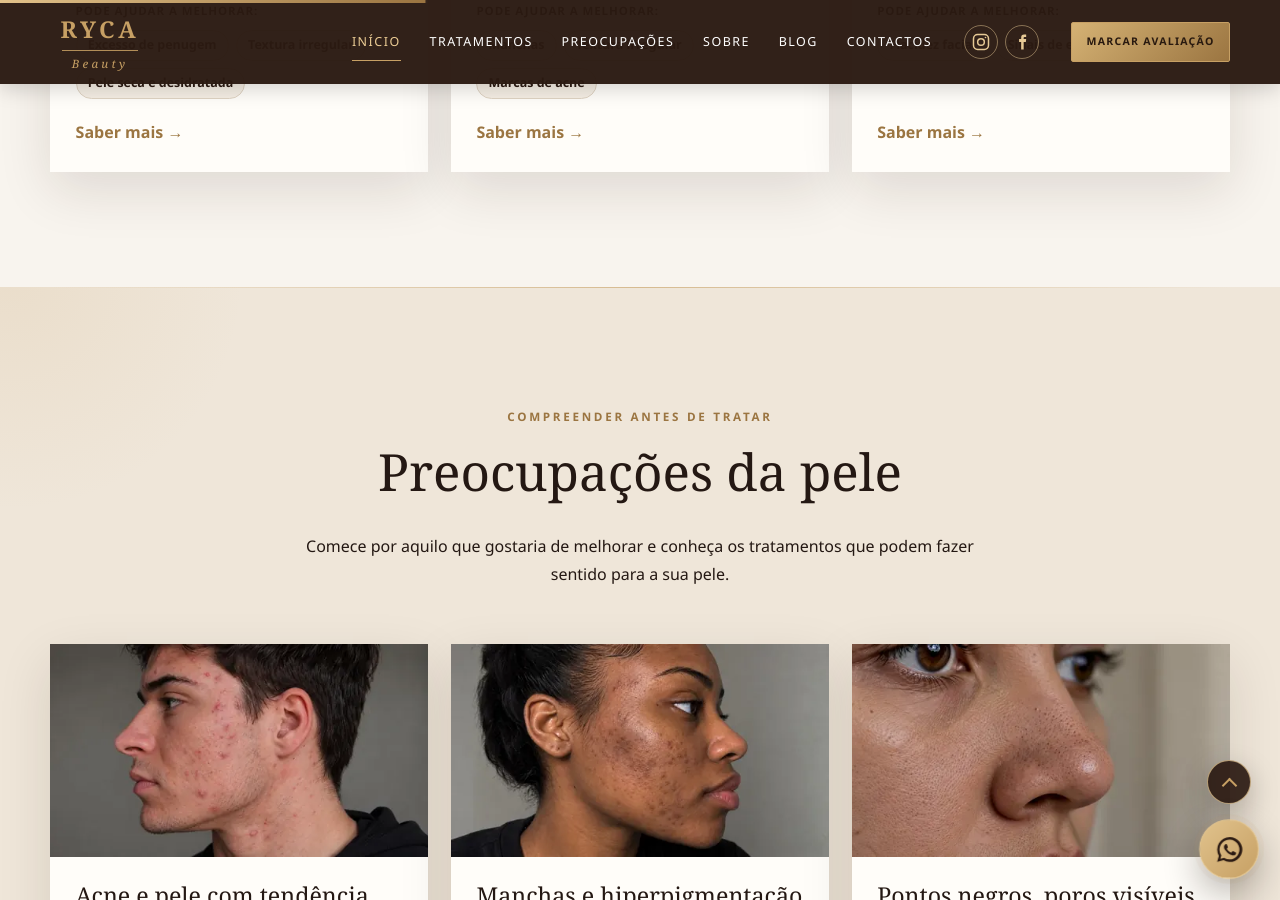
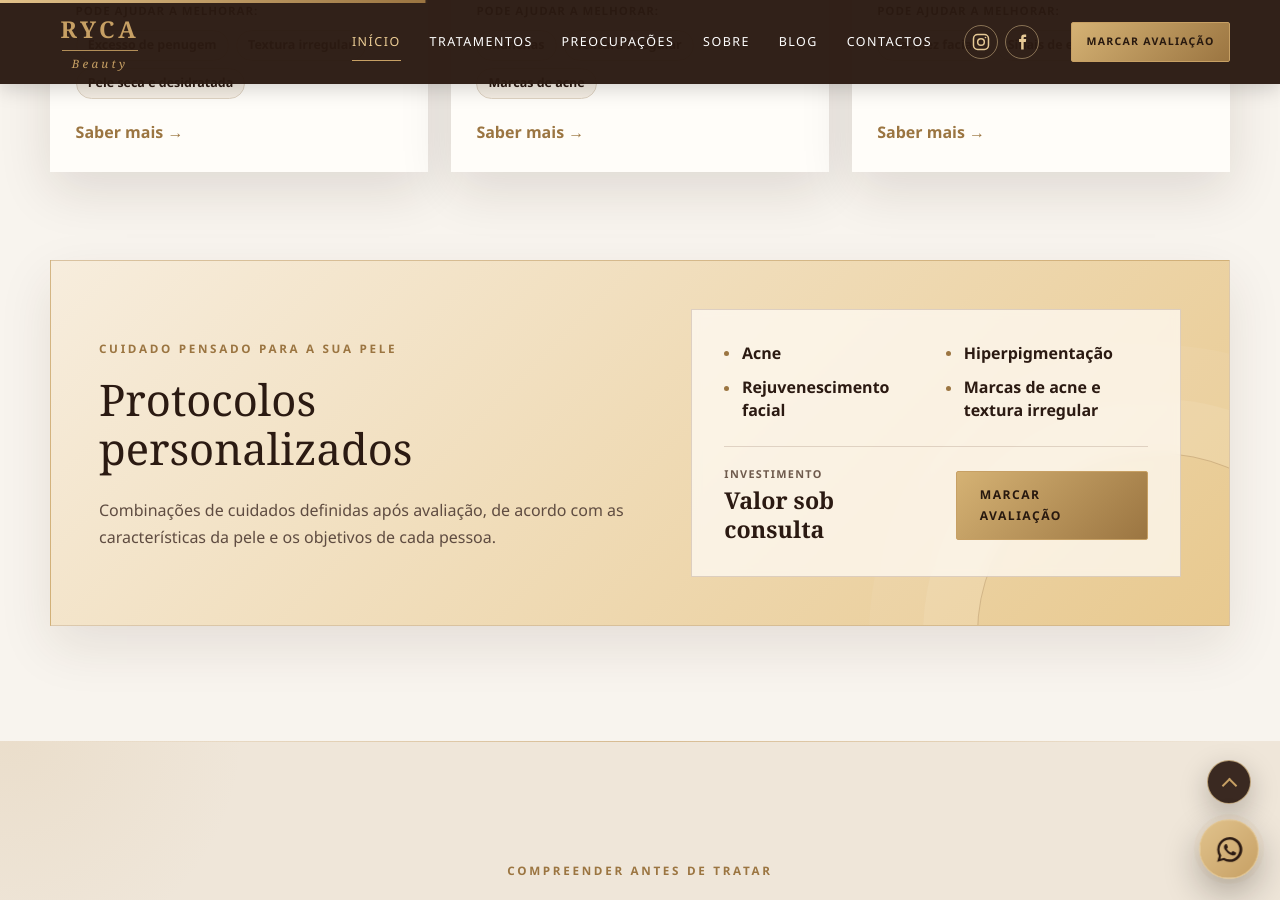
Before and after one commit to andrefilipe95/rycabeauty, a Jekyll site: the page built from index.html, in a window 1280 px wide and 900 px high, scrolled down 3423 px. Built offline with Jekyll 4.4.1, drawn with Linux system fonts in a browser that asks for light colours.

Commit message:
protocolos

```diff
--- a/_data/treatments.yml
+++ b/_data/treatments.yml
@@ -3,6 +3,7 @@
   short: Limpeza profunda, desobstrução de poros e cuidado facial adaptado às características da pele.
   image: /assets/images/tratamentos/limpeza-pele-profunda-seixal.webp
   alt: Profissional a realizar uma limpeza de pele
+  price: 45
   concerns:
     - slug: pele-oleosa
       name: Pele oleosa
@@ -23,6 +24,7 @@
   short: Tratamento de renovação da pele que ajuda a melhorar a textura, marcas e a uniformidade da pele.
   image: /assets/images/tratamentos/microagulhamento-seixal.webp
   alt: Sessão de microagulhamento facial
+  price: 45
   concerns:
     - slug: marcas-de-acne
       name: Marcas de acne
@@ -35,6 +37,7 @@
   short: Procedimento que remove delicadamente as células mortas à superfície e a penugem facial, deixando a pele mais lisa e suave.
   image: /assets/images/tratamentos/dermaplaning-seixal.webp
   alt: Sessão de dermaplaning facial
+  price: 30
   concerns:
     - slug: excesso-de-penugem
       name: Excesso de penugem
--- /dev/null
+++ b/_includes/custom-protocols.html
@@ -0,0 +1,29 @@
+<aside
+  class="custom-protocols{% if include.compact %} custom-protocols--compact{% endif %}"
+  aria-labelledby="{{ include.heading_id | default: 'custom-protocols-title' }}"
+>
+  <div class="custom-protocols__intro">
+    <p class="eyebrow">Cuidado pensado para a sua pele</p>
+    <h2 id="{{ include.heading_id | default: 'custom-protocols-title' }}">
+      Protocolos personalizados
+    </h2>
+    <p>
+      Combinações de cuidados definidas após avaliação, de acordo com as
+      características da pele e os objetivos de cada pessoa.
+    </p>
+  </div>
+  <div class="custom-protocols__details">
+    <ul aria-label="Preocupações abrangidas pelos protocolos personalizados">
+      <li>Acne</li>
+      <li>Hiperpigmentação</li>
+      <li>Rejuvenescimento facial</li>
+      <li>Marcas de acne e textura irregular</li>
+    </ul>
+    <div class="custom-protocols__action">
+      <p><span>Investimento</span><strong>Valor sob consulta</strong></p>
+      <a class="button" href="{{ '/contactos/' | relative_url }}"
+        >Marcar avaliação</a
+      >
+    </div>
+  </div>
+</aside>
--- a/assets/css/site.css
+++ b/assets/css/site.css
@@ -242,6 +242,22 @@
 .concern-tags a{display:inline-flex;padding:.38rem .7rem;border:1px solid var(--border);border-radius:999px;background:rgba(239,230,217,.62);color:var(--brown);font-size:.78rem;font-weight:700;line-height:1.35;text-decoration:none;transition:border-color .2s,background .2s,transform .2s}
 .concern-tags a:hover,.concern-tags a:focus-visible{border-color:var(--gold);background:#f4eadb;transform:translateY(-1px)}
 .treatment-card-link{margin-top:auto}
+.treatment-price{display:flex;align-items:baseline;justify-content:space-between;gap:1rem;margin:1rem 0 0;padding:.8rem 1rem;border-left:3px solid var(--gold);background:#f3eadf;color:var(--brown)}.treatment-price span{font-size:.72rem;font-weight:750;letter-spacing:.1em;text-transform:uppercase}.treatment-price strong{font-family:var(--serif);font-size:1.55rem;line-height:1}.treatment-detail-price{display:inline-flex;align-items:baseline;gap:.85rem;margin:1.1rem 0 1.5rem;padding:.75rem 1rem;border:1px solid rgba(218,181,116,.58);background:rgba(255,255,255,.08);color:#fff}.treatment-detail-price span{font-size:.72rem;font-weight:750;letter-spacing:.12em;text-transform:uppercase}.treatment-detail-price strong{color:#e6c995;font-family:var(--serif);font-size:1.8rem;line-height:1}
+.custom-protocols{position:relative;display:grid;grid-template-columns:minmax(0,1.05fr) minmax(380px,.95fr);gap:clamp(2rem,6vw,5rem);align-items:center;overflow:hidden;margin-top:clamp(3rem,7vw,5.5rem);padding:clamp(2rem,5vw,4rem);border:1px solid rgba(155,117,65,.3);background:linear-gradient(135deg,#f7eddd 0%,#e8c98f 100%);box-shadow:0 20px 50px rgba(60,36,24,.1)}
+.custom-protocols::after{content:"";position:absolute;right:-110px;bottom:-190px;width:360px;height:360px;border:1px solid rgba(82,48,29,.16);border-radius:50%;box-shadow:0 0 0 54px rgba(255,255,255,.08),0 0 0 108px rgba(255,255,255,.05);pointer-events:none}
+.custom-protocols__intro,.custom-protocols__details{position:relative;z-index:1}
+.custom-protocols__intro h2{margin-bottom:.55em;color:var(--brown);font-size:clamp(2rem,4vw,3.4rem)}
+.custom-protocols__intro>p:last-child{max-width:590px;margin-bottom:0;color:#5f4c41}
+.custom-protocols__details{display:grid;grid-template-columns:minmax(0,1fr);gap:1.5rem;padding:clamp(1.35rem,3vw,2rem);border:1px solid rgba(82,48,29,.18);background:rgba(255,253,249,.72);backdrop-filter:blur(5px)}
+.custom-protocols__details ul{display:grid;grid-template-columns:repeat(2,minmax(0,1fr));gap:.7rem 1.25rem;margin:0;padding:0;list-style:none}
+.custom-protocols__details li{position:relative;padding-left:1.1rem;color:var(--brown);font-weight:650;line-height:1.45}
+.custom-protocols__details li::before{content:"";position:absolute;top:.62em;left:0;width:5px;height:5px;border-radius:50%;background:var(--gold-dark)}
+.custom-protocols__action{display:flex;align-items:center;justify-content:space-between;gap:1.25rem;padding-top:1.25rem;border-top:1px solid rgba(82,48,29,.16)}
+.custom-protocols__action p{display:flex;flex-direction:column;margin:0;line-height:1.25}
+.custom-protocols__action span{margin-bottom:.3rem;color:#6f5b4d;font-size:.68rem;font-weight:750;letter-spacing:.12em;text-transform:uppercase}
+.custom-protocols__action strong{color:var(--brown);font-family:var(--serif);font-size:1.45rem;font-weight:600}
+.custom-protocols--compact{gap:clamp(1.5rem,4vw,3.5rem);padding:clamp(1.7rem,4vw,3rem)}
+.custom-protocols--compact .custom-protocols__intro h2{font-size:clamp(1.9rem,3.4vw,2.8rem)}
 .treatment-guidance{display:grid;grid-template-columns:minmax(0,1.35fr) auto;gap:clamp(1.5rem,5vw,4rem);align-items:center;margin-top:clamp(3rem,7vw,5.5rem);padding:clamp(1.7rem,5vw,3.5rem);background:var(--brown);color:#fff;box-shadow:var(--shadow)}
 .treatment-guidance h2{max-width:650px;font-size:clamp(1.8rem,3.2vw,3rem)}
 .treatment-guidance p:not(.eyebrow){max-width:720px;color:#eadfd6}
@@ -290,9 +306,17 @@
   .treatment-guidance{grid-template-columns:1fr}
   .guidance-actions{min-width:0}
   .guidance-actions .button{text-align:center}
+  .custom-protocols{grid-template-columns:1fr;padding:1.6rem}
+  .custom-protocols__details{padding:1.2rem}
+  .custom-protocols__details ul{grid-template-columns:1fr}
+  .custom-protocols__action{align-items:stretch;flex-direction:column}
+  .custom-protocols__action .button{width:100%}
   .treatment-option-list{grid-template-columns:1fr}
   .laser-price-list,.laser-pack-list{grid-template-columns:1fr}
   .laser-pack--featured{grid-column:auto}
+}
+@media(min-width:761px) and (max-width:1000px){
+  .custom-protocols{grid-template-columns:1fr}
 }
 @media(min-width:761px) and (max-width:900px){
   .treatment-grid .card-body>h3{min-height:4.4rem}
--- a/assets/js/site.js
+++ b/assets/js/site.js
@@ -39,7 +39,7 @@ document.addEventListener("DOMContentLoaded", () => {
   });
 
   const revealItems = [...document.querySelectorAll(
-    ".section-heading, .service-card, .concern-card, .comparison-card, .instagram-reel, .about-grid > *, .contact-heading, .contact-location, .contact-form, .faq details, .google-rating-card, .testimonial-card, .testimonial-note, .empty-state"
+    ".section-heading, .service-card, .concern-card, .comparison-card, .instagram-reel, .about-grid > *, .contact-heading, .contact-location, .contact-form, .faq details, .google-rating-card, .testimonial-card, .testimonial-note, .custom-protocols, .empty-state"
   )];
   const reduceMotion = window.matchMedia("(prefers-reduced-motion: reduce)").matches;
   const progressBar = document.querySelector("[data-scroll-progress]");
--- a/index.html
+++ b/index.html
@@ -132,6 +132,7 @@ permalink: /
       </article>
       {% endfor %}
     </div>
+    {% include custom-protocols.html compact=true heading_id="home-custom-protocols-title" %}
   </div>
 </section>
 
```
Also changed, not shown: _layouts/treatment.html (+16 -3 lines), tratamentos/index.html (+8 -0 lines).
